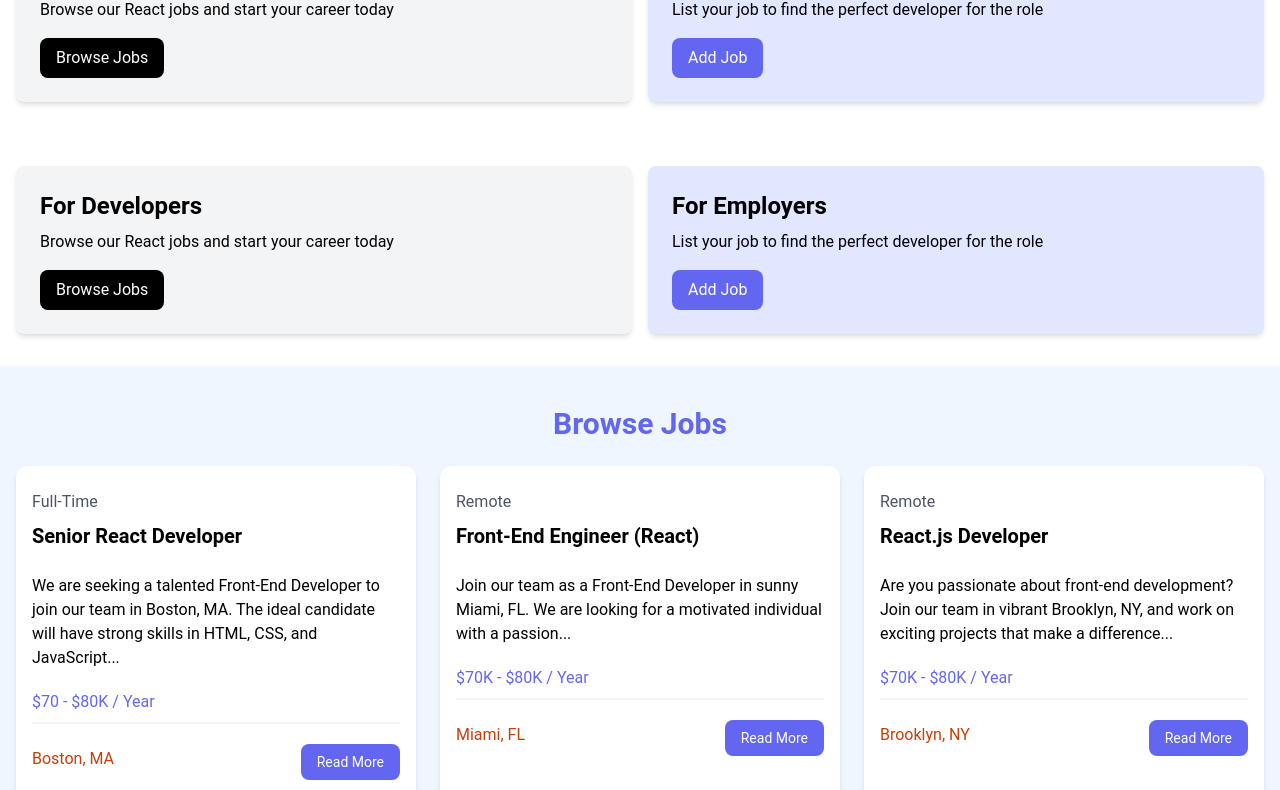
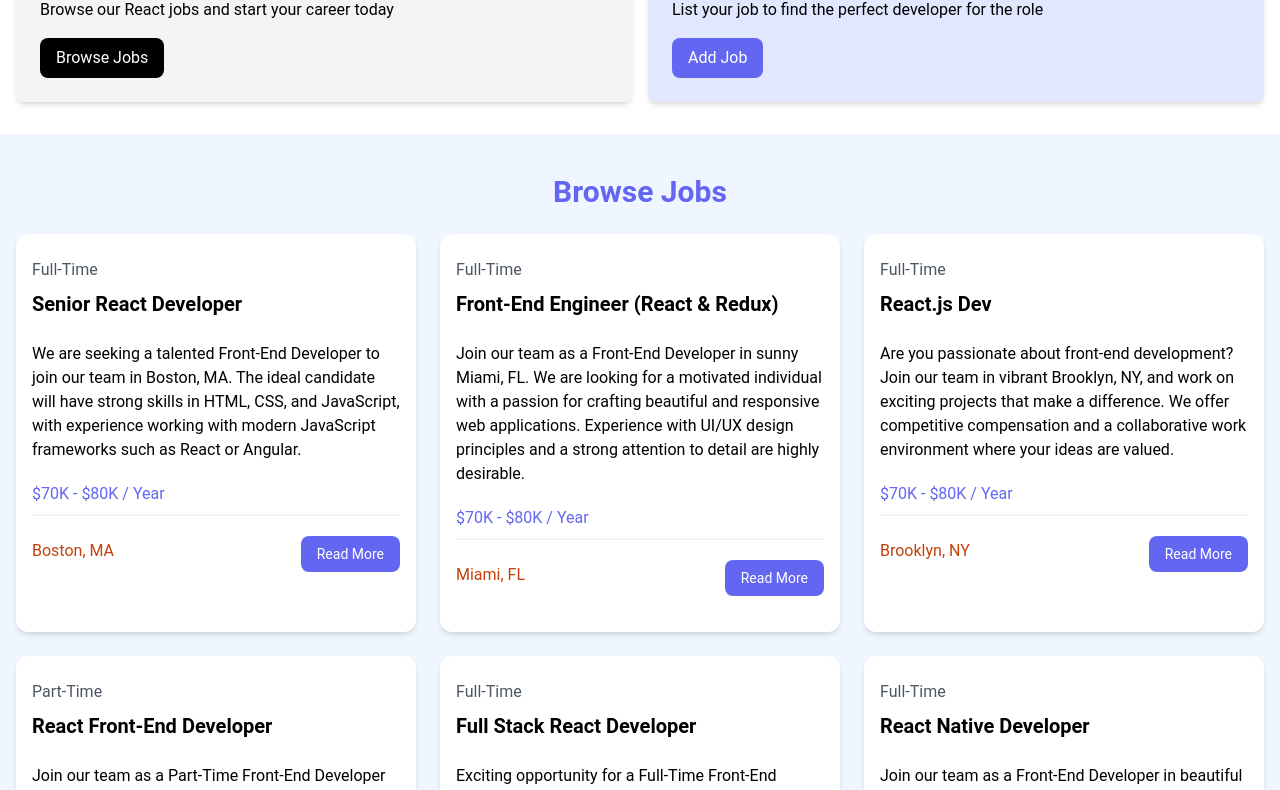
Before and after one commit to DammyJoshvtr/React-Jobs, a React (Vite) app: page / in a window 1280 px wide. Shown: the part 475-1265 px from the top of the page. Built offline with nearby package versions, Linux system fonts and the light colour scheme.

Commit message:
used json backend to generate Jobs

```diff
--- a/src/App.jsx
+++ b/src/App.jsx
@@ -1,6 +1,7 @@
-import Navbar from "./components/Navbar"
-import Hero from "./components/Hero"
-import HomeCards from "./components/HomeCards"
+import Navbar from "./components/Navbar";
+import Hero from "./components/Hero";
+import HomeCards from "./components/HomeCards";
+import JobListings from "./components/JobListings";
 
 const App = () => {
   return (
@@ -8,148 +9,15 @@
       <Navbar />
       <Hero />
       <HomeCards />
+      <JobListings />
 
 
-
-    {/* <!-- Developers and Employers --> */}
-    <section className="py-4">
-      <div className="container-xl lg:container m-auto">
-        <div className="grid grid-cols-1 md:grid-cols-2 gap-4 p-4 rounded-lg">
-          <div className="bg-gray-100 p-6 rounded-lg shadow-md">
-            <h2 className="text-2xl font-bold">For Developers</h2>
-            <p className="mt-2 mb-4">
-              Browse our React jobs and start your career today
-            </p>
-            <a
-              href="/jobs.html"
-              className="inline-block bg-black text-white rounded-lg px-4 py-2 hover:bg-gray-700"
-            >
-              Browse Jobs
-            </a>
-          </div>
-          <div className="bg-indigo-100 p-6 rounded-lg shadow-md">
-            <h2 className="text-2xl font-bold">For Employers</h2>
-            <p className="mt-2 mb-4">
-              List your job to find the perfect developer for the role
-            </p>
-            <a
-              href="/add-job.html"
-              className="inline-block bg-indigo-500 text-white rounded-lg px-4 py-2 hover:bg-indigo-600"
-            >
-              Add Job
-            </a>
-          </div>
-        </div>
-      </div>
-    </section>
-
-    {/* <!-- Browse Jobs --> */}
-    <section className="bg-blue-50 px-4 py-10">
-      <div className="container-xl lg:container m-auto">
-        <h2 className="text-3xl font-bold text-indigo-500 mb-6 text-center">
-          Browse Jobs
-        </h2>
-        <div className="grid grid-cols-1 md:grid-cols-3 gap-6">
-          {/* <!-- Job Listing 1 --> */}
-          <div className="bg-white rounded-xl shadow-md relative">
-            <div className="p-4">
-              <div className="mb-6">
-                <div className="text-gray-600 my-2">Full-Time</div>
-                <h3 className="text-xl font-bold">Senior React Developer</h3>
-              </div>
-
-              <div className="mb-5">
-               We are seeking a talented Front-End Developer to join our team in Boston, MA. The ideal candidate will have strong skills in HTML, CSS, and JavaScript...
-              </div>
-
-              <h3 className="text-indigo-500 mb-2">$70 - $80K / Year</h3>
-
-              <div className="border border-gray-100 mb-5"></div>
-
-              <div className="flex flex-col lg:flex-row justify-between mb-4">
-                <div className="text-orange-700 mb-3">
-                  <i className="fa-solid fa-location-dot text-lg"></i>
-                  Boston, MA
-                </div>
-                <a
-                  href="job.html"
-                  className="h-[36px] bg-indigo-500 hover:bg-indigo-600 text-white px-4 py-2 rounded-lg text-center text-sm"
-                >
-                 Read More
-                </a>
-              </div>
-            </div>
-          </div>
-          {/* <!-- Job Listing 2 --> */}
-          <div className="bg-white rounded-xl shadow-md relative">
-            <div className="p-4">
-              <div className="mb-6">
-                <div className="text-gray-600 my-2">Remote</div>
-                <h3 className="text-xl font-bold">Front-End Engineer (React)</h3>
-              </div>
-
-              <div className="mb-5">
-               Join our team as a Front-End Developer in sunny Miami, FL. We are looking for a motivated individual with a passion...
-              </div>
-
-              <h3 className="text-indigo-500 mb-2">$70K - $80K / Year</h3>
-
-              <div className="border border-gray-100 mb-5"></div>
-
-              <div className="flex flex-col lg:flex-row justify-between mb-4">
-                <div className="text-orange-700 mb-3">
-                  <i className="fa-solid fa-location-dot text-lg"></i>
-                  Miami, FL
-                </div>
-                <a
-                  href="job.html"
-                  className="h-[36px] bg-indigo-500 hover:bg-indigo-600 text-white px-4 py-2 rounded-lg text-center text-sm"
-                >
-                 Read More
-                </a>
-              </div>
-            </div>
-          </div>
-          {/* <!-- Job Listing 3 --> */}
-          <div className="bg-white rounded-xl shadow-md relative">
-            <div className="p-4">
-              <div className="mb-6">
-                <div className="text-gray-600 my-2">Remote</div>
-                <h3 className="text-xl font-bold">React.js Developer</h3>
-              </div>
-
-              <div className="mb-5">
-                Are you passionate about front-end development? Join our team in vibrant Brooklyn, NY, and work on exciting projects that make a difference...
-              </div>
-
-              <h3 className="text-indigo-500 mb-2">$70K - $80K / Year</h3>
-
-              <div className="border border-gray-100 mb-5"></div>
-
-              <div className="flex flex-col lg:flex-row justify-between mb-4">
-                <div className="text-orange-700 mb-3">
-                  <i className="fa-solid fa-location-dot text-lg"></i>
-                  Brooklyn, NY
-                </div>
-                <a
-                  href="job.html"
-                  className="h-[36px] bg-indigo-500 hover:bg-indigo-600 text-white px-4 py-2 rounded-lg text-center text-sm"
-                >
-                 Read More
-                </a>
-              </div>
-            </div>
-          </div>
-        </div>
-      </div>
-    </section>
 
       <section className="m-auto max-w-lg my-10 px-6">
         <a
           href="jobs.html"
           className="block bg-black text-white text-center py-4 px-6 rounded-xl hover:bg-gray-700"
-        >View All Jobs</a
-      >
+          >View All Jobs</a>
       </section>
     </>
   )
--- /dev/null
+++ b/src/components/JobListings.jsx
@@ -0,0 +1,50 @@
+import jobs from '../jobs.json';
+
+const JobListings = () => {
+  return (
+    <section className="bg-blue-50 px-4 py-10">
+      <div className="container-xl lg:container m-auto">
+        <h2 className="text-3xl font-bold text-indigo-500 mb-6 text-center">
+          Browse Jobs
+        </h2>
+        <div className="grid grid-cols-1 md:grid-cols-3 gap-6">
+
+          { jobs.map((job) =>
+            <div className="bg-white rounded-xl shadow-md relative">
+            <div className="p-4">
+              <div className="mb-6">
+                <div className="text-gray-600 my-2">{ job.type }</div>
+                <h3 className="text-xl font-bold">{ job.title }</h3>
+              </div>
+
+              <div className="mb-5">
+               { job.description }
+              </div>
+
+              <h3 className="text-indigo-500 mb-2">{ job.salary } / Year</h3>
+
+              <div className="border border-gray-100 mb-5"></div>
+
+              <div className="flex flex-col lg:flex-row justify-between mb-4">
+                <div className="text-orange-700 mb-3">
+                  <i className="fa-solid fa-location-dot text-lg"></i>
+                  { job.location }
+                </div>
+                <a
+                  href={`job/${job.id}`}
+                  className="h-[36px] bg-indigo-500 hover:bg-indigo-600 text-white px-4 py-2 rounded-lg text-center text-sm"
+                >
+                 Read More
+                </a>
+              </div>
+            </div>
+          </div>
+          ) }
+
+        </div>
+      </div>
+    </section>
+  )
+}
+
+export default JobListings
```
Lines whose indentation alone changed are shown as unchanged.
